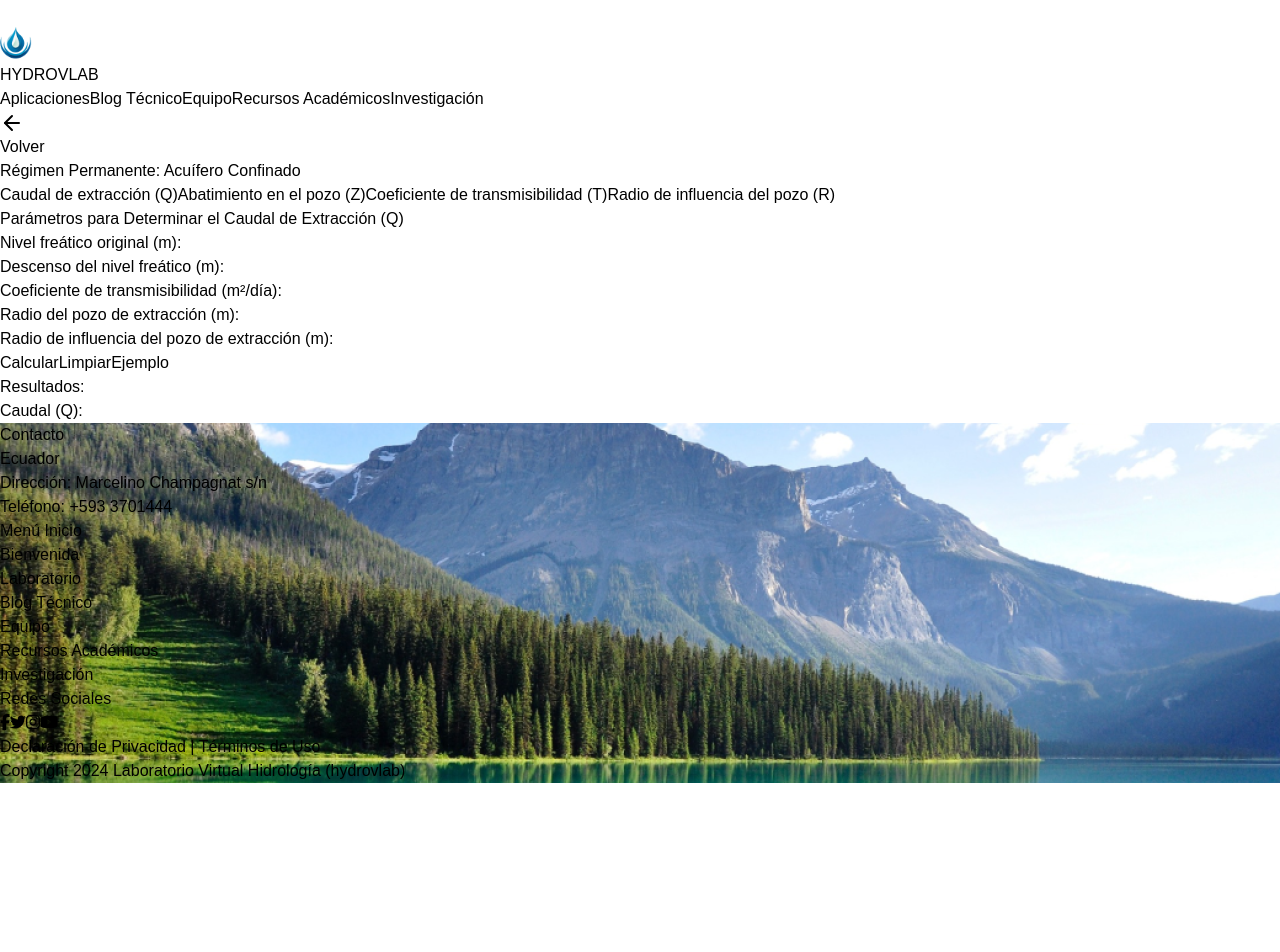
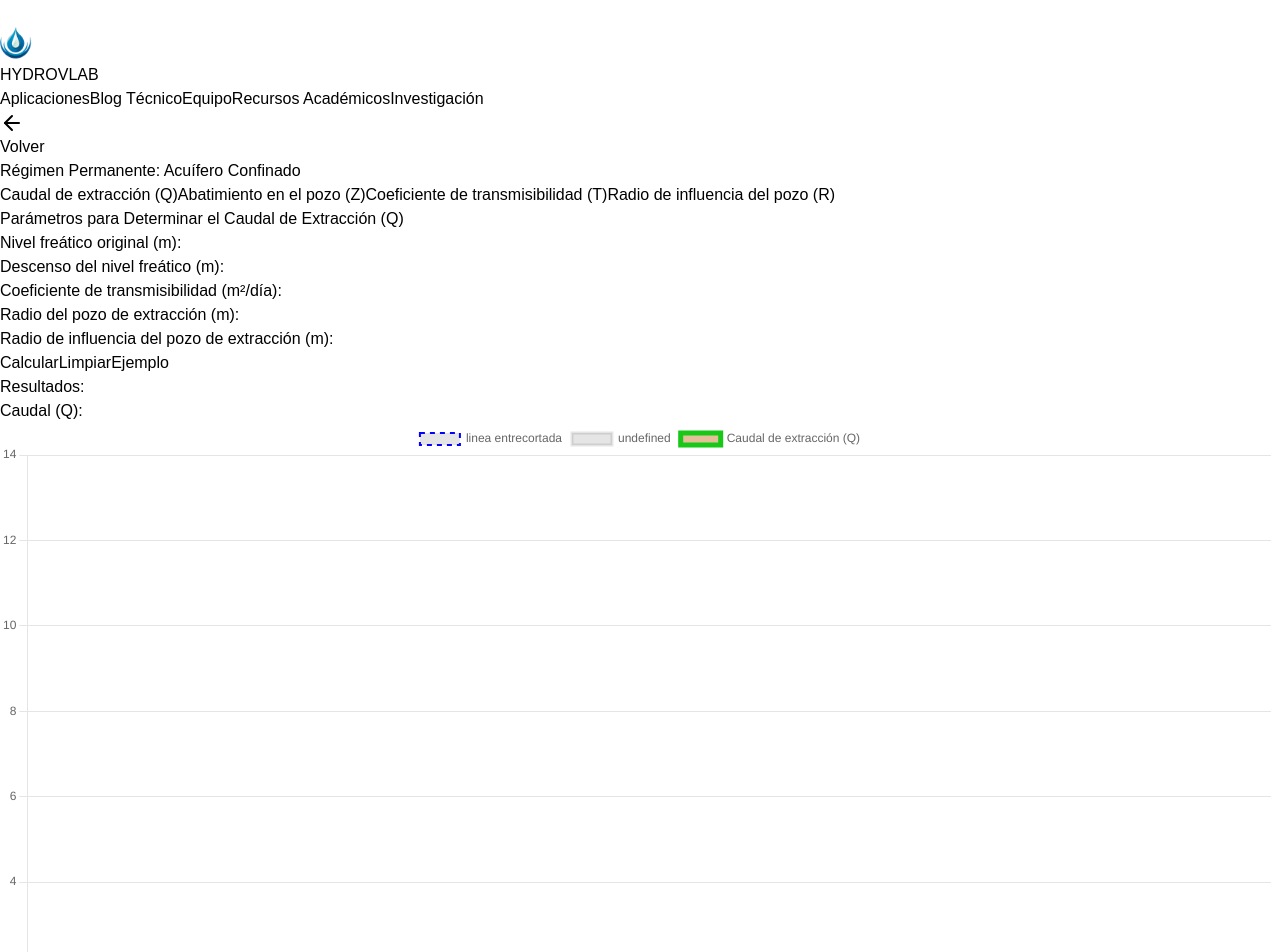
Before and after one commit to JamilErasmo/hydrovlab, a Next.js app: page /Experimentos/ThiemSin in a window 1280 px wide. Shown: the top 952 px of the page. Before the commit the page ends 800 px from the top, so only its background shows below. Built offline with nearby package versions, Linux system fonts and the light colour scheme.

Commit message:
cambios grafica

```diff
--- a/src/app/Experimentos/ThiemSin/page.js
+++ b/src/app/Experimentos/ThiemSin/page.js
@@ -2,6 +2,8 @@
 
 import React, { useState, useEffect } from 'react';
 import BackButton from "@/components/BackButton"; // Ajusta la ruta según la ubicación
+import { Chart as ChartJS } from 'chart.js/auto';
+import { Line } from 'react-chartjs-2';
 
 const ThiemCalculations = () => {
   const [inputs, setInputs] = useState({
@@ -18,6 +20,10 @@ const ThiemCalculations = () => {
     T: null,
     R: null,
   });
+
+  const [labels, setLabels] = useState([]);
+  const [aguaObject, setAguaObject] = useState({});
+
   const [activeCalculation, setActiveCalculation] = useState('Q');
   const [error, setError] = useState('');
 
@@ -30,6 +36,33 @@ const ThiemCalculations = () => {
     setInputs({ ...inputs, [name]: value });
   };
 
+  const setGraphData = () => {
+    const radioInfluencia = inputs.radioInfluencia;
+    const dividedValue = radioInfluencia / 7;
+    const nivelFreatico = parseFloat(inputs.nivelFreatico);
+    const descenso = parseFloat(inputs.descenso);
+    const nivelAguaY = nivelFreatico - descenso;
+    const nivelAguaX = parseFloat(inputs.radioPozo) * 2;
+
+    if (Math.abs(dividedValue - 100) < Math.abs(dividedValue - 50)) {
+      setLabels(['0', '100', '200', '300', '400', '500', '600', '700']);
+    } else {
+      setLabels(['0', '50', '100', '150', '200', '250', '300', '350']);
+    }
+    setAguaObject(
+      {
+        label: 'Agua',
+        fill: true,
+        data: [
+          { x: 0, y: nivelAguaY },
+          { x: nivelAguaX, y: nivelAguaY }
+        ],
+        borderColor: 'rgb(56, 42, 157)',
+        backgroundColor: 'rgb(77, 30, 164)',
+        borderWidth: 1,
+      }
+    );
+  };
   const calculateQ = () => {
     const { nivelFreatico, descenso, transmisibilidad, radioPozo, radioInfluencia } = inputs;
     if (nivelFreatico && descenso && transmisibilidad && radioPozo && radioInfluencia) {
@@ -39,6 +72,7 @@ const ThiemCalculations = () => {
         Math.log(radioInfluencia / radioPozo)
       ).toFixed(2);
       setResults({ Q });
+      setGraphData();
     } else {
       setError('Por favor, complete todos los campos para calcular Q.');
       return;
@@ -142,6 +176,7 @@ const ThiemCalculations = () => {
       });
     }
   };
+
 
   return (
     <div className='container mx-auto max-w-3xl p-4'>
@@ -296,8 +331,8 @@ const ThiemCalculations = () => {
             }
             disabled={!activeCalculation}
             className={`px-6 py-2 rounded-lg font-semibold text-white transition ${activeCalculation
-                ? 'bg-blue-600 hover:bg-blue-700 shadow-md'
-                : 'bg-gray-400 cursor-not-allowed'
+              ? 'bg-blue-600 hover:bg-blue-700 shadow-md'
+              : 'bg-gray-400 cursor-not-allowed'
               }`}
           >
             Calcular
@@ -320,10 +355,42 @@ const ThiemCalculations = () => {
         <h3 className="text-xl font-semibold text-blue-700">Resultados:</h3>
         <p className="text-lg font-medium text-gray-800 mt-2">
           {activeCalculation === 'Q' && `Caudal (Q): ${results.Q !== null ? results.Q : ''}`}
-          {activeCalculation === 'Z' && `Abatimiento (m): ${results.Z !== null ? results.Z: ''}`}
+          {activeCalculation === 'Z' && `Abatimiento (m): ${results.Z !== null ? results.Z : ''}`}
           {activeCalculation === 'T' && `Coef. de Transmisibilidad (T): ${results.T !== null ? results.T : ''}`}
           {activeCalculation === 'R' && `Radio de influencia (m): ${results.R !== null ? results.R : ''}`}
         </p>
+        <Line
+          options={{
+            scales: {
+              y: {
+                beginAtZero: true
+              }
+            }
+          }}
+          data={{
+            labels: labels,
+            datasets: [
+              {
+                label: 'linea entrecortada',
+                fill: false,
+                data: [12, 12, 12, 12],
+                borderDash: [5, 5],
+                borderColor: 'rgb(4, 0, 255)',
+                borderWidth: 2,
+              },
+              aguaObject,
+              {
+                label: 'Caudal de extracción (Q)',
+                data: [, 14, 14, 14],
+                fill: true,
+                borderColor: 'rgb(23, 200, 23)',
+                backgroundColor: 'rgb(229, 191, 154)',
+                borderWidth: 5,
+              },
+            ]
+          }
+          } />
+
       </div>
     </div>
   );
```
